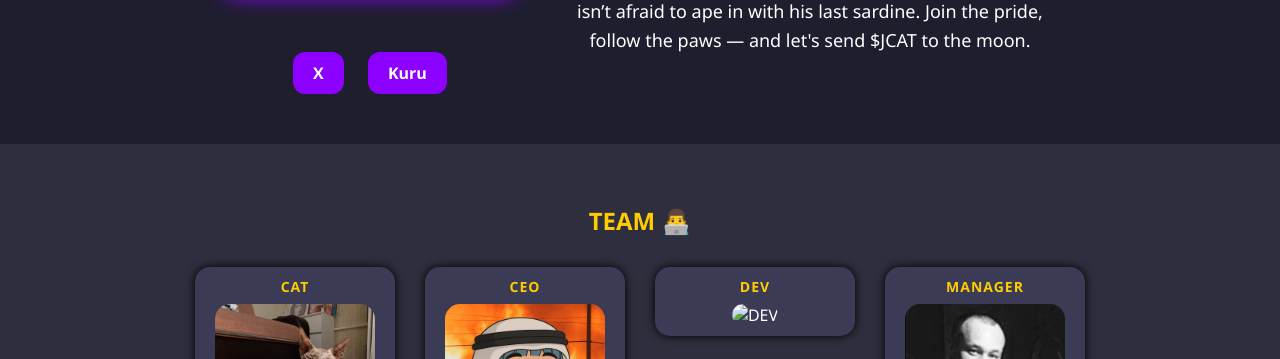
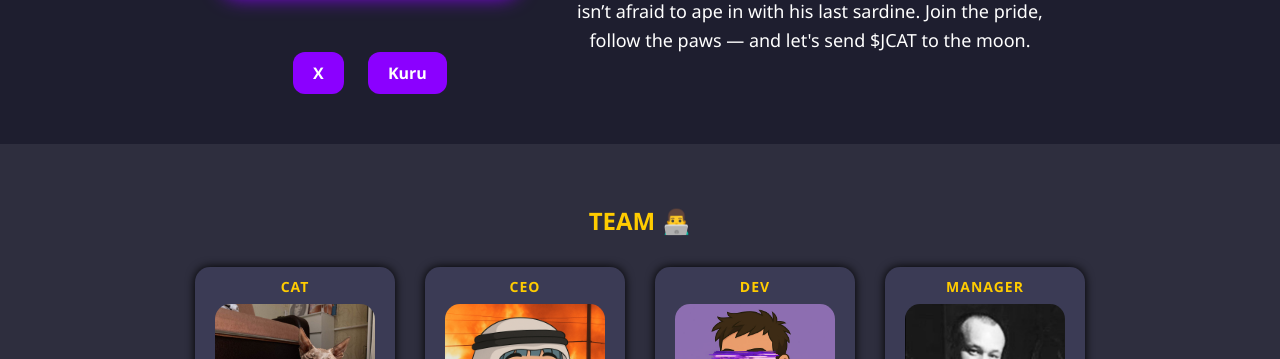
Before and after one commit to dmitrylesin-official/jcat, a plain HTML site: page index.html in a window 1280 px wide. Shown: the part 441-800 px from the top of the page. Drawn offline with Linux system fonts and the light colour scheme.

Commit message:
Update index.html

```diff
--- a/index.html
+++ b/index.html
@@ -206,7 +206,7 @@ Join the pride, follow the paws — and let's send $JCAT to the moon.
     <a href="https://x.com/lesin_official" target="_blank" class="member-link">
     <div class="member">
       <div class="role">DEV</div>
-      <img src="img/dev.png" alt="DEV">
+      <img src="img/dev.jpg" alt="DEV">
     </div>
     </a>
     <a href="https://x.com/RomanKoles63959" target="_blank" class="member-link">
```
